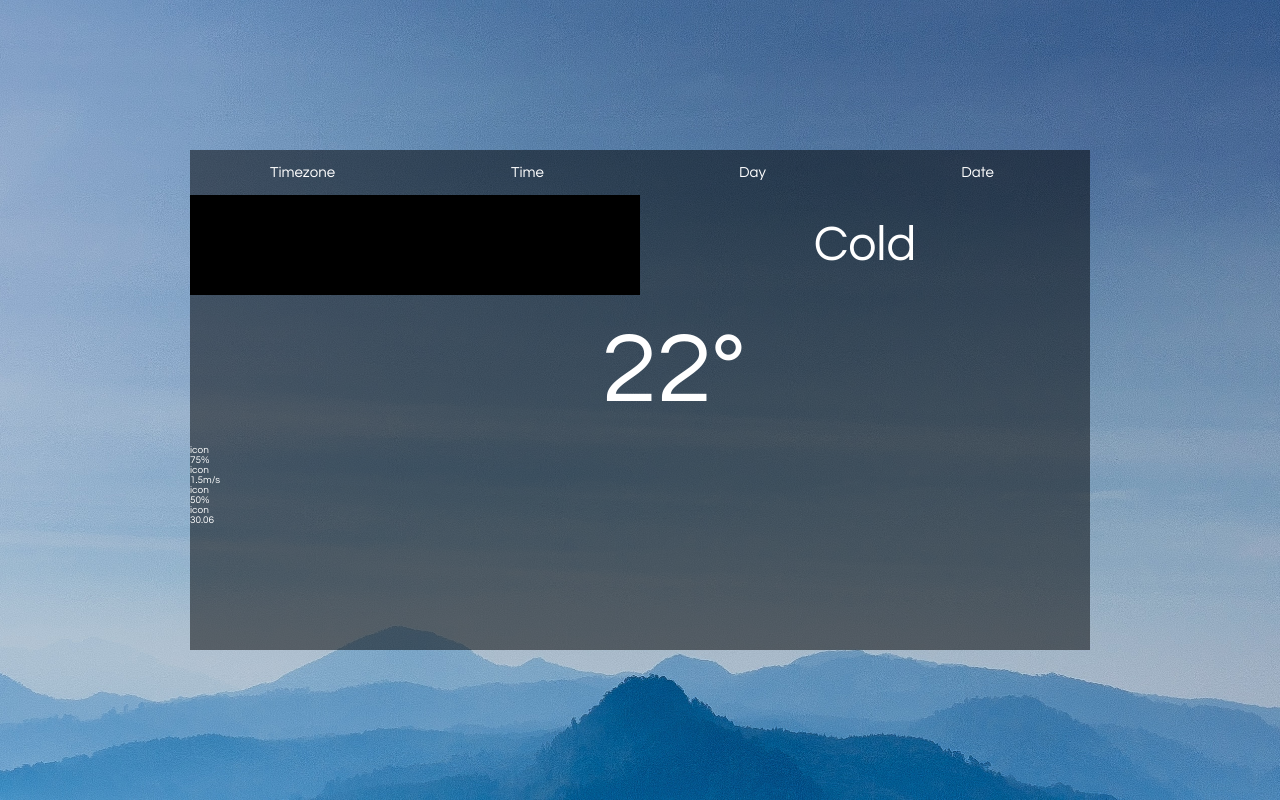
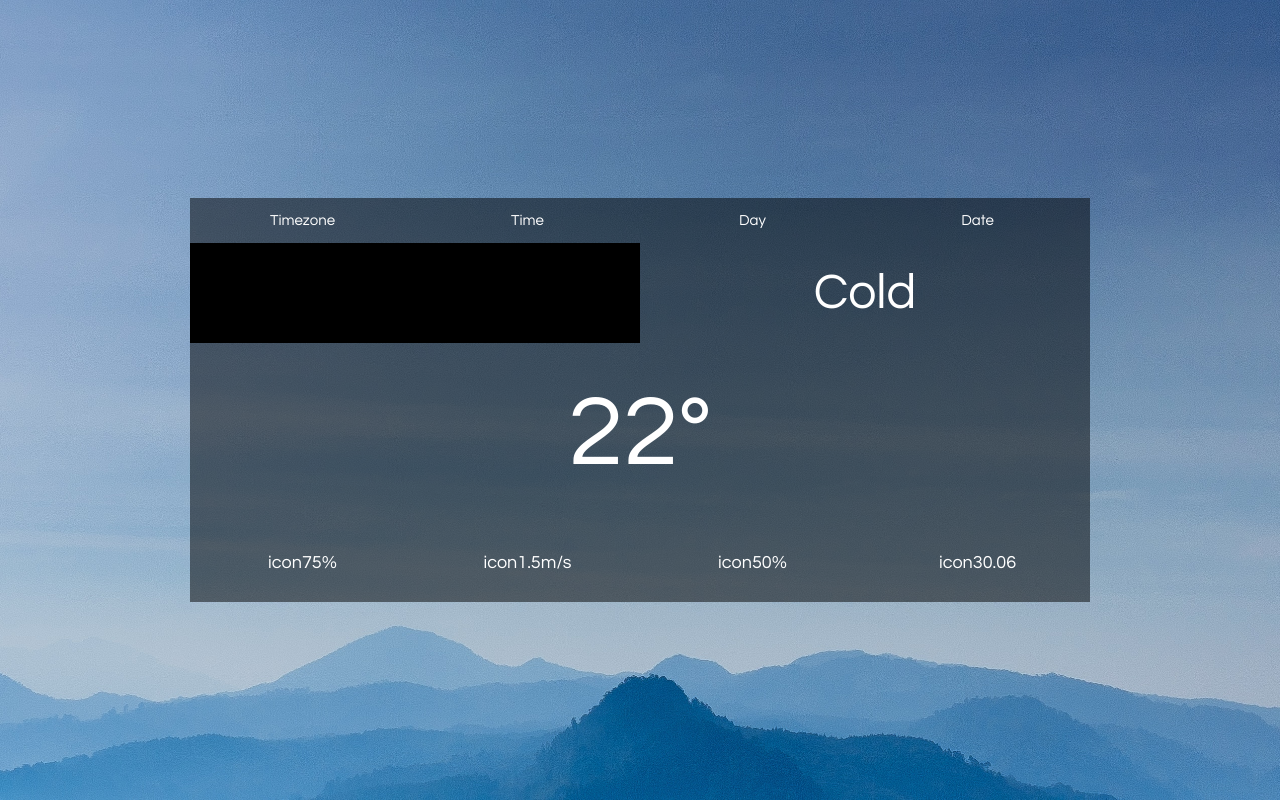
Before and after one commit to jezyk2796/weatherApp, a website built with webpack: page src/index.html in a window 1280 px wide. Built offline with nearby package versions, Linux system fonts and the light colour scheme.

Commit message:
style for "specific-info" element

```diff
--- a/src/index.html
+++ b/src/index.html
@@ -1,10 +1,9 @@
 <!DOCTYPE html>
 <html lang="en">
-
   <head>
-    <meta charset="UTF-8">
-    <meta name="viewport" content="width=device-width, initial-scale=1.0">
-    <meta http-equiv="X-UA-Compatible" content="ie=edge">
+    <meta charset="UTF-8" />
+    <meta name="viewport" content="width=device-width, initial-scale=1.0" />
+    <meta http-equiv="X-UA-Compatible" content="ie=edge" />
     <title>Weather App</title>
   </head>
 
@@ -19,27 +18,26 @@
       <div class="current-weather">
         <div class="current-icon"></div>
         <p class="current-description center">Cold</p>
-            <p class="current-degree center">22<span class="degree">&deg;</span></p>
+        <p class="current-degree center"><span class="degree"></span>22&deg;</span></p>
       </div>
       <div class="specific-info">
-            <div class="clouds">
+        <div class="info-box center clouds">
           icon
           <p>75%</p>
         </div>
-            <div class="wind">
+        <div class="info-box center wind">
           icon
           <p>1.5m/s</p>
         </div>
-            <div class="humidity">
+        <div class="info-box center humidity">
           icon
           <p>50%</p>
         </div>
-            <div class="pressure">
+        <div class="info-box center pressure">
           icon
           <p>30.06</p>
         </div>
       </div>
     </div>
   </body>
-
 </html>
--- a/src/style/partials/app.scss
+++ b/src/style/partials/app.scss
@@ -1,7 +1,7 @@
 .container {
   width: 90rem;
   //   ====
-  height: 50rem;
+  // height: 50rem;
   // =====
   margin: 0 auto;
   align-self: center;
@@ -35,9 +35,24 @@
 
     .current-degree {
       width: 100%;
-      height: 15rem;
+      height: 18rem;
       font-size: 10rem;
-      transform: translateX(33.31px);
+
+      .degree {
+        transform: translateX(33.31px);
+      }
+    }
+
+  }
+
+  .specific-info {
+    display: flex;
+    margin: 3rem 0 0 0;
+    padding: 0 0 3rem 0;
+
+    .info-box {
+      width: 100%;
+      font-size: 1.8rem;
     }
   }
 }
```
Also changed, not shown: dist/index.html, dist/main.js. Lines whose indentation alone changed are shown as unchanged.
